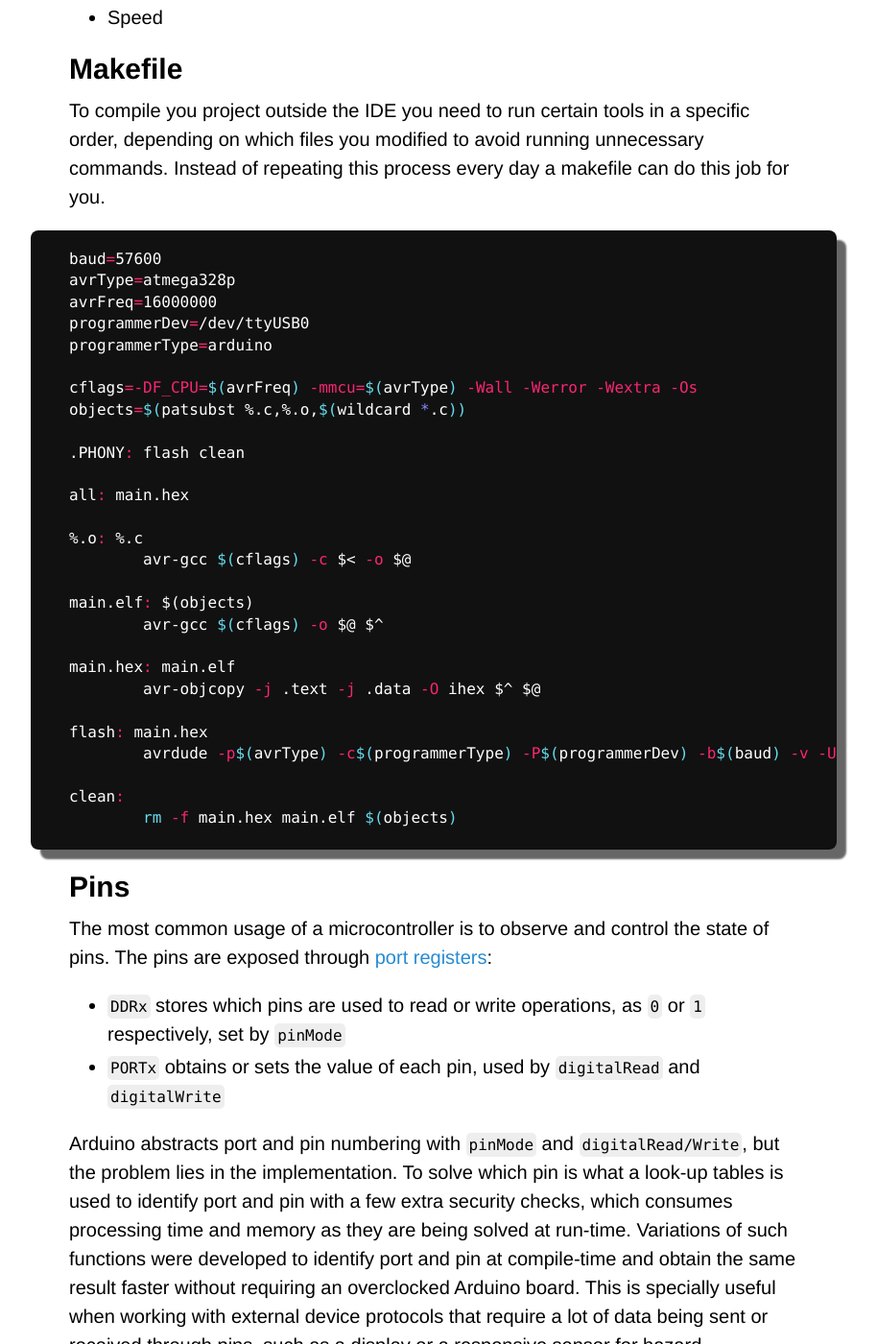
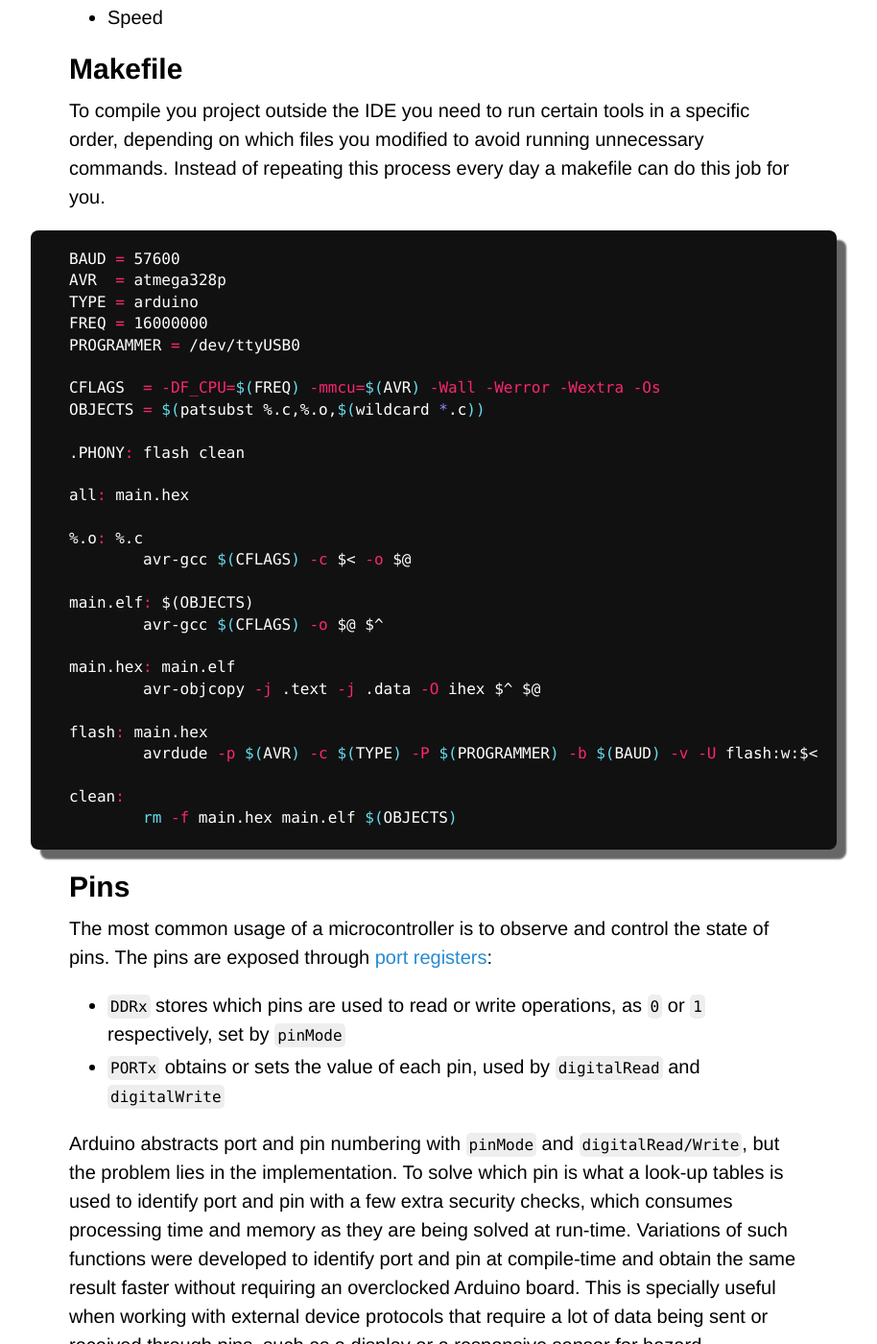
Before and after one commit to Maumagnaguagno/maumagnaguagno.github.io, a Jekyll site: the page built from baremetal.md, in a window 1280 px wide and 1400 px high, scrolled down 895 px. Shown: the whole window at 96% size, without its empty margins (188-1102 px from the left). Built offline with Jekyll 4.4.1, drawn with Linux system fonts in a browser that asks for light colours; our own code applies the rules of GitHub Pages for plain Markdown files.

Commit message:
Modify Bare Metal makefile to smaller width

````diff
--- a/baremetal.md
+++ b/baremetal.md
@@ -31,33 +31,33 @@ To compile you project outside the IDE you need to run certain tools in a specif
 Instead of repeating this process every day a makefile can do this job for you.
 
 ```makefile
-baud=57600
-avrType=atmega328p
-avrFreq=16000000
-programmerDev=/dev/ttyUSB0
-programmerType=arduino
+BAUD = 57600
+AVR  = atmega328p
+TYPE = arduino
+FREQ = 16000000
+PROGRAMMER = /dev/ttyUSB0
 
-cflags=-DF_CPU=$(avrFreq) -mmcu=$(avrType) -Wall -Werror -Wextra -Os
-objects=$(patsubst %.c,%.o,$(wildcard *.c))
+CFLAGS  = -DF_CPU=$(FREQ) -mmcu=$(AVR) -Wall -Werror -Wextra -Os
+OBJECTS = $(patsubst %.c,%.o,$(wildcard *.c))
 
 .PHONY: flash clean
 
 all: main.hex
 
 %.o: %.c
-	avr-gcc $(cflags) -c $< -o $@
+	avr-gcc $(CFLAGS) -c $< -o $@
 
-main.elf: $(objects)
-	avr-gcc $(cflags) -o $@ $^
+main.elf: $(OBJECTS)
+	avr-gcc $(CFLAGS) -o $@ $^
 
 main.hex: main.elf
 	avr-objcopy -j .text -j .data -O ihex $^ $@
 
 flash: main.hex
-	avrdude -p$(avrType) -c$(programmerType) -P$(programmerDev) -b$(baud) -v -U flash:w:$<
+	avrdude -p $(AVR) -c $(TYPE) -P $(PROGRAMMER) -b $(BAUD) -v -U flash:w:$<
 
 clean:
-	rm -f main.hex main.elf $(objects)
+	rm -f main.hex main.elf $(OBJECTS)
 ```
 
 ## Pins
````
